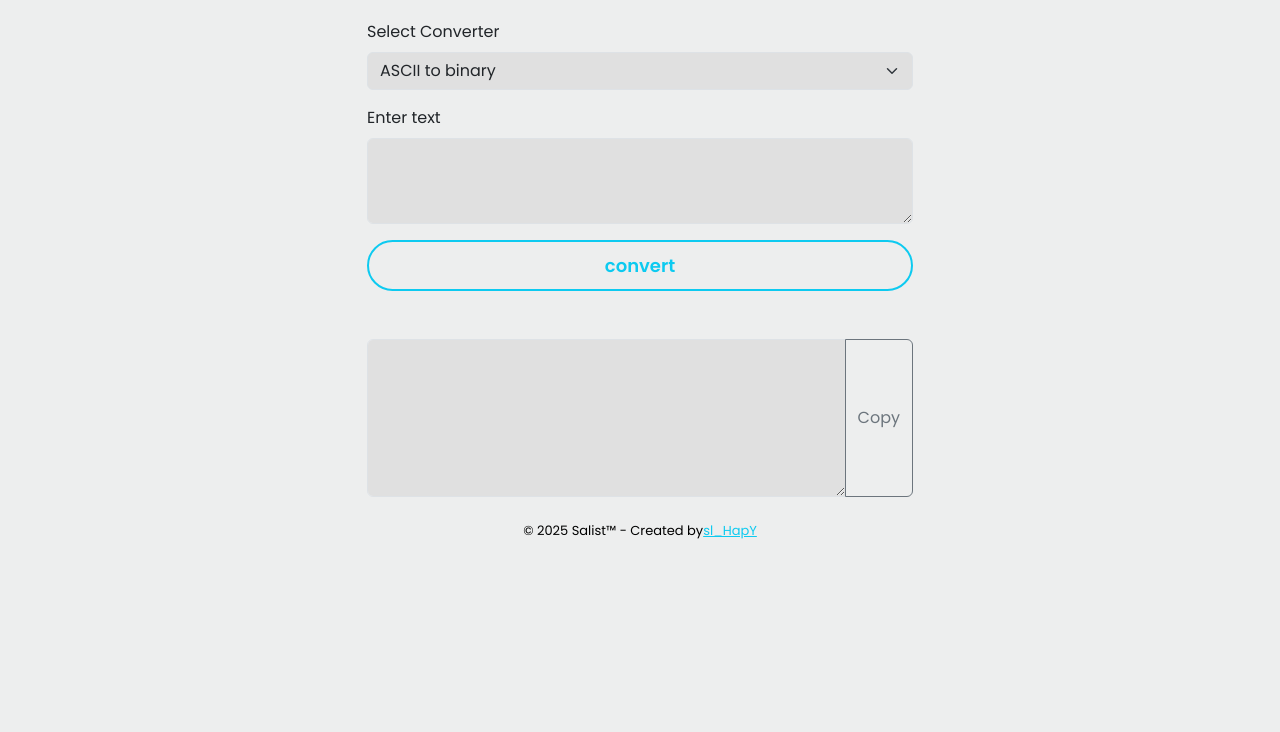
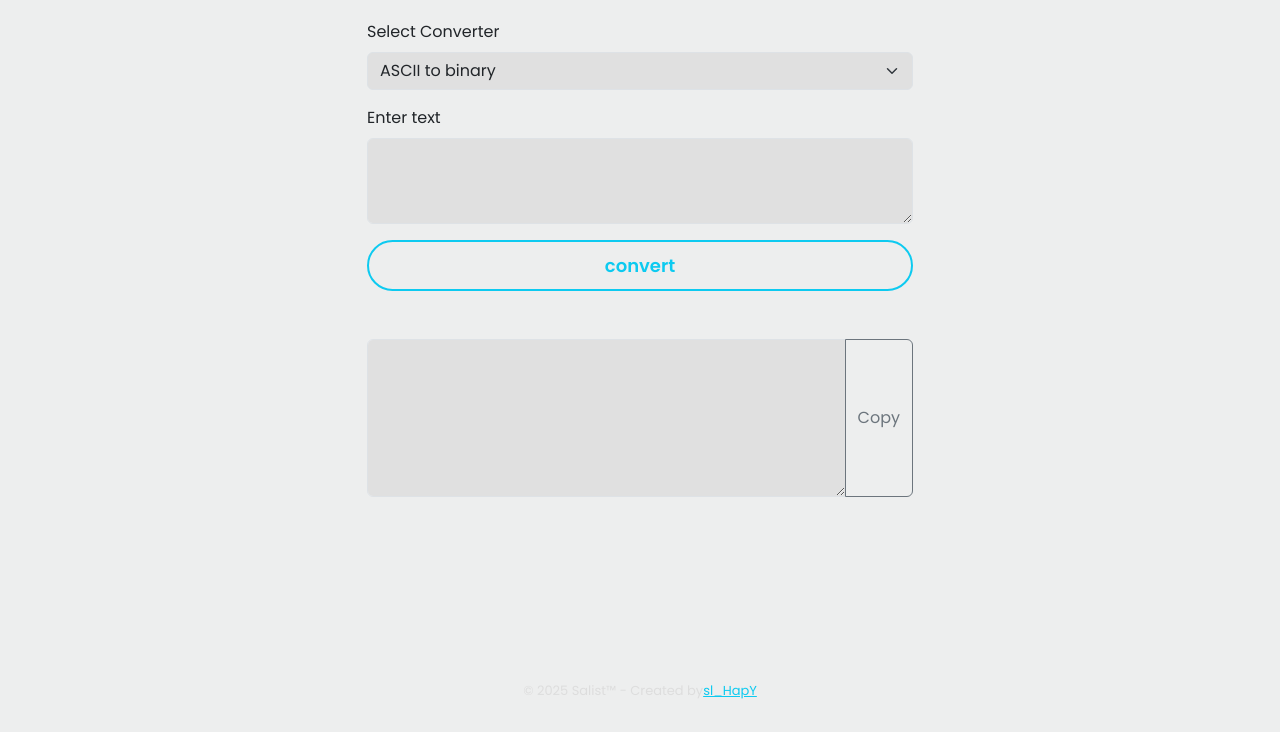
Before and after one commit to sl-HapY/SL-converter, a plain HTML site: page index.html in a window 1280 px wide. Shown: the part 68-800 px from the top of the page. Drawn offline with nearby package versions, Linux system fonts and the light colour scheme.

Commit message:
Update style.css

```diff
--- a/style.css
+++ b/style.css
@@ -286,7 +286,14 @@ body.dark-mode {
     font-size: 13px;
     display: flex;
     justify-content: center;
-    color: #000000;
+    align-items: center;
+    color: #dddddd;
+    position: fixed;
+    bottom: 0;
+    left: 0;
+    width: 100%;
+    padding: 10px;
+    height: 50px;
 }
 @media (max-width: 385px) {
     .navv {
```
